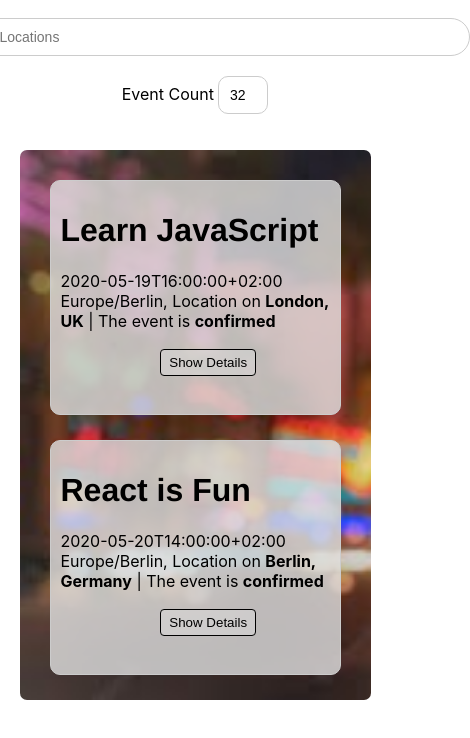
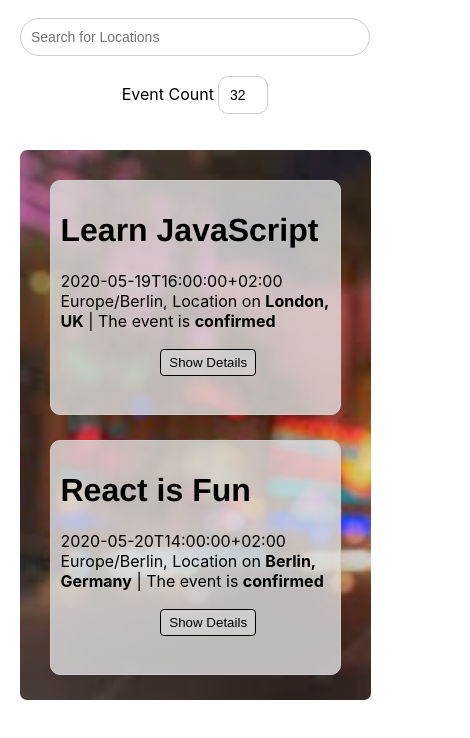
Before and after one commit to Nathan-Mez/meet, a React (Create React App) app: page / in a window 390 px wide. Shown: the top 738 px of the page, 470 px wide, since content can reach past the window. Built offline with nearby package versions, Linux system fonts and the light colour scheme; what atatus-spa would draw is missing.

Commit message:
Change width of 'city-input' for responsivitiy

```diff
--- a/src/App.css
+++ b/src/App.css
@@ -41,7 +41,7 @@ input[type="number"] {
 }
 
 .city-input {
-  width: 550px;
+  width: 350px;
   border-radius: 35px !important;
 }
 
```
